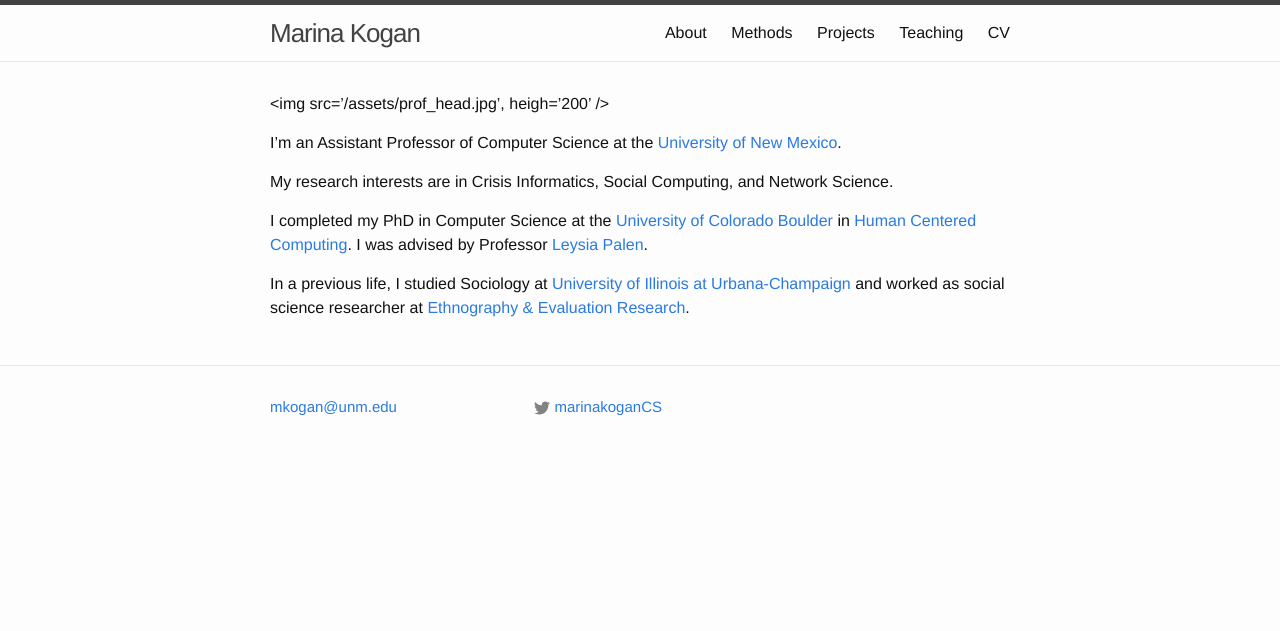
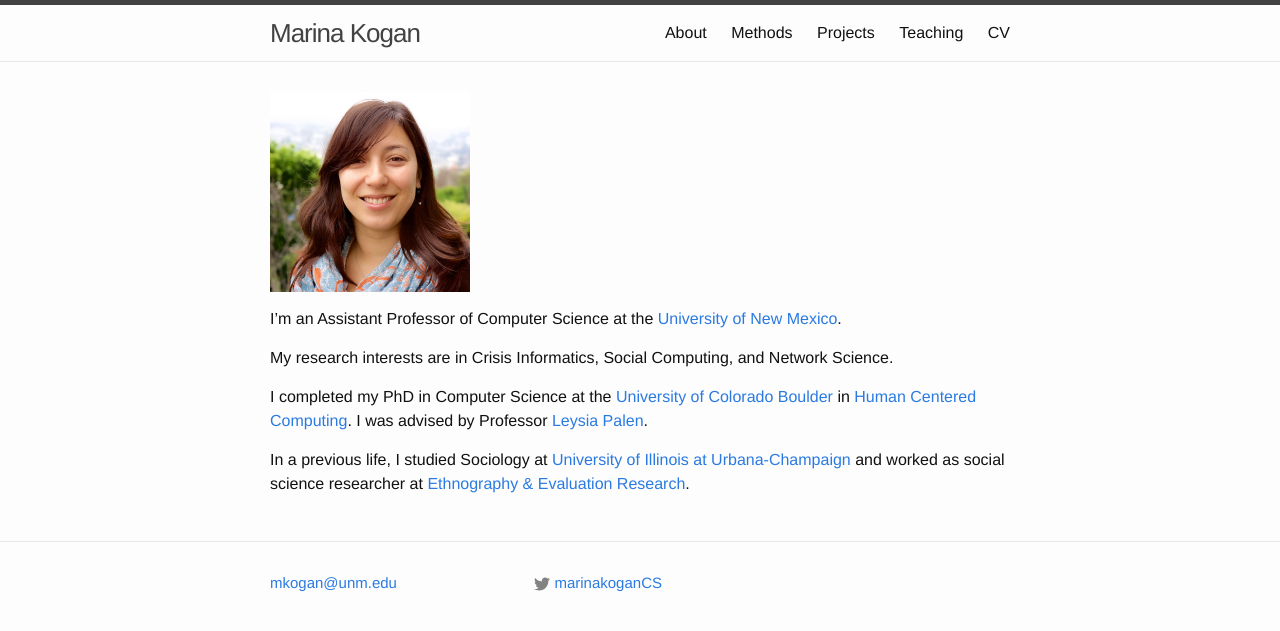
Before and after one commit to marinkala/marinkala.github.com, a Jekyll site: the page built from index.md, in a window 1280 px wide. Shown: the top 631 px of the page. Built offline with Jekyll 4.4.1, drawn with Linux system fonts in a browser that asks for light colours.

Commit message:
changed size with html

```diff
--- a/index.md
+++ b/index.md
@@ -3,7 +3,7 @@
 excerpt: "This is my landing page"
 ---
 
-<img src='/assets/prof_head.jpg', heigh='200' />
+<img src="assets/prof_head.jpg" height="200" />
 
 I'm an Assistant Professor of Computer Science at the [University of New Mexico](http://unm.edu).
 
```
